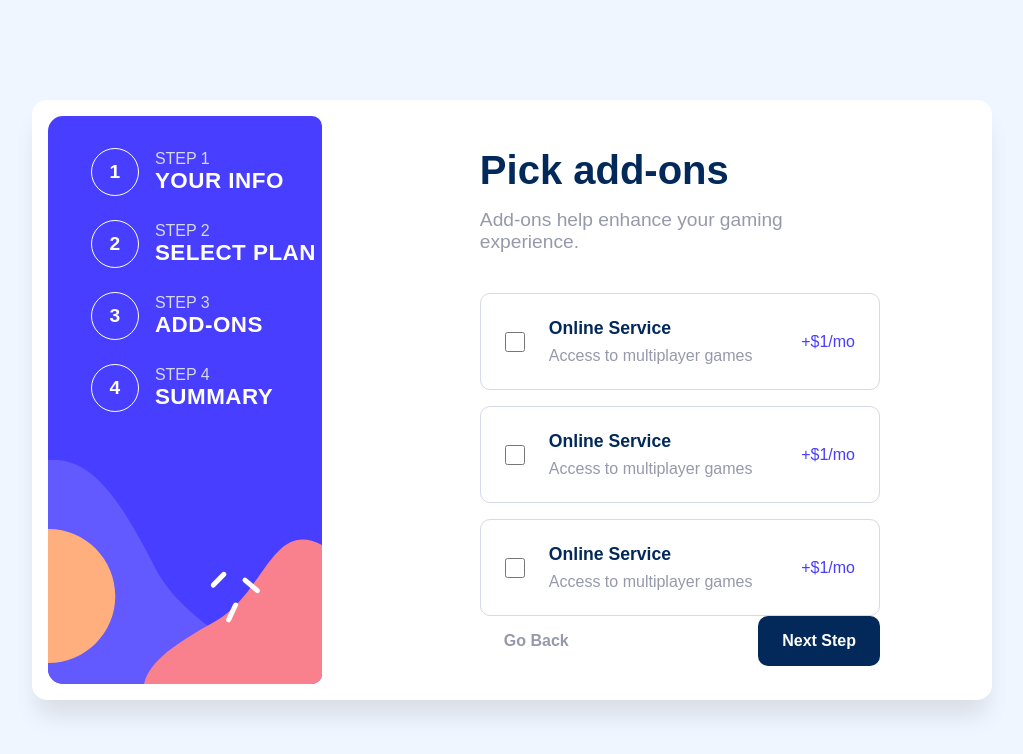
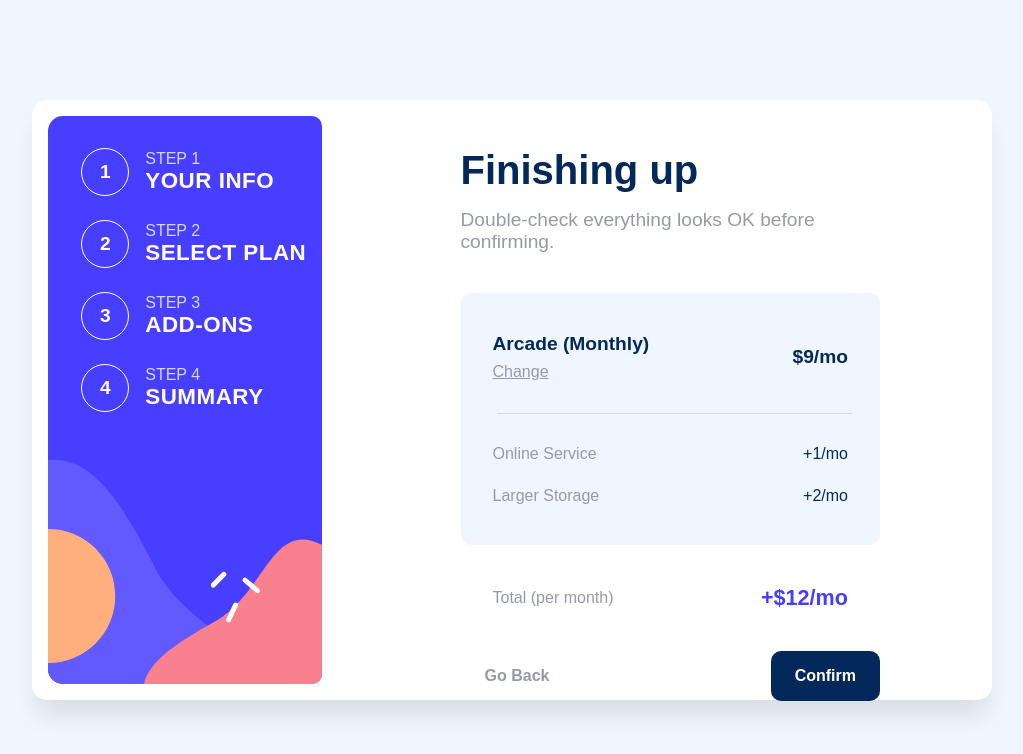
Before and after one commit to DanielJohn17/web_challenges, a React (Vite) app in the folder multi-step-form-main/: page / in a window 1280 px wide. Shown: the top 754 px of the page, without its empty margins (128-1151 px from the left). Built offline with nearby package versions, Linux system fonts and the light colour scheme; a web font is replaced by a local one.

Commit message:
finished StepFour styles

```diff
--- a/multi-step-form-main/src/App.jsx
+++ b/multi-step-form-main/src/App.jsx
@@ -1,7 +1,8 @@
 import Sidebar from './container/Sidebar';
 // import StepOne from './container/StepOne';
 // import StepTwo from './container/StepTwo';
-import StepThree from './container/StepThree';
+// import StepThree from './container/StepThree';
+import StepFour from './container/StepFour';
 
 // styles
 import './components/components_style.css';
@@ -12,7 +13,7 @@ const App = () => {
     <div className="container">
       <div className="sub-container">
         <Sidebar />
-        <StepThree />
+        <StepFour />
       </div>
     </div>
   );
--- /dev/null
+++ b/multi-step-form-main/src/components/FinalChoiceCard.jsx
@@ -0,0 +1,37 @@
+const FinalChoiceCard = () => {
+  return (
+    <div className="choice__card">
+      <div className="choice__card--summery">
+        <div className="choice__card--summery_sub">
+          <span>
+            <h3>Arcade &#40;Monthly&#41;</h3>
+            <a href="#">Change</a>
+          </span>
+
+          <p>$9/mo</p>
+        </div>
+
+        <div className="line-break" />
+
+        <div className="choice__card--summery_other">
+          <div>
+            <p>Online Service</p>
+            <p>+1/mo</p>
+          </div>
+
+          <div>
+            <p>Larger Storage</p>
+            <p>+2/mo</p>
+          </div>
+        </div>
+      </div>
+
+      <div className="choice__card--total">
+        <p>Total &#40;per month&#41;</p>
+        <p>+$12/mo</p>
+      </div>
+    </div>
+  );
+};
+
+export default FinalChoiceCard;
--- a/multi-step-form-main/src/components/components_style.css
+++ b/multi-step-form-main/src/components/components_style.css
@@ -233,3 +233,89 @@
   font-weight: 500;
   color: var(--purplish-blue);
 }
+
+/* Final Choice Card */
+.choice__card {
+  flex-grow: 1;
+  margin-top: 2.5rem;
+  width: 100%;
+
+  display: flex;
+  flex-direction: column;
+}
+
+.choice__card--summery {
+  background-color: var(--magnolia);
+  padding: 2.5rem 2rem;
+  border-radius: 10px;
+}
+
+.choice__card--summery .line-break {
+  margin: 2rem 0.25rem;
+  width: 100%;
+  height: 0.1px;
+  background-color: var(--light-gray);
+}
+
+.choice__card--summery_sub {
+  display: flex;
+  justify-content: space-between;
+  align-items: center;
+}
+
+.choice__card--summery_sub span h3 {
+  font-size: 1.2rem;
+  color: var(--marine-blue);
+  margin-bottom: 0.5rem;
+}
+
+.choice__card--summery_sub span a {
+  color: var(--cool-gray);
+  font-weight: 500;
+}
+
+.choice__card--summery_sub p {
+  font-size: 1.2rem;
+  font-weight: 700;
+  color: var(--marine-blue);
+}
+
+.choice__card--summery_other {
+  display: flex;
+  flex-direction: column;
+  row-gap: 1.5rem;
+}
+
+.choice__card--summery_other div {
+  display: flex;
+  justify-content: space-between;
+  align-items: center;
+}
+
+.choice__card--summery_other div p {
+  color: var(--cool-gray);
+  font-weight: 500;
+}
+
+.choice__card--summery_other div p:last-child {
+  color: var(--marine-blue);
+}
+
+.choice__card--total {
+  padding: 2.5rem 2rem;
+
+  display: flex;
+  justify-content: space-between;
+  align-items: center;
+}
+
+.choice__card--total p {
+  color: var(--cool-gray);
+  font-weight: 500;
+}
+
+.choice__card--total p:last-child {
+  color: var(--purplish-blue);
+  font-size: 1.35rem;
+  font-weight: 700;
+}
--- a/multi-step-form-main/src/container/StepFour.jsx
+++ b/multi-step-form-main/src/container/StepFour.jsx
@@ -1,2 +1,23 @@
-// Finishing up
-// Double-check everything looks OK before confirming.
+import FinalChoiceCard from '../components/FinalChoiceCard';
+import StepHeader from '../components/StepHeader';
+import Button from '../components/Button';
+
+const StepFour = () => {
+  return (
+    <div className="step__container">
+      <StepHeader
+        title="Finishing up"
+        description="Double-check everything looks OK before confirming."
+      />
+
+      <FinalChoiceCard />
+
+      <div className="step__container--buttons ">
+        <Button type="back">Go Back</Button>
+        <Button type="next">Confirm</Button>
+      </div>
+    </div>
+  );
+};
+
+export default StepFour;
```
